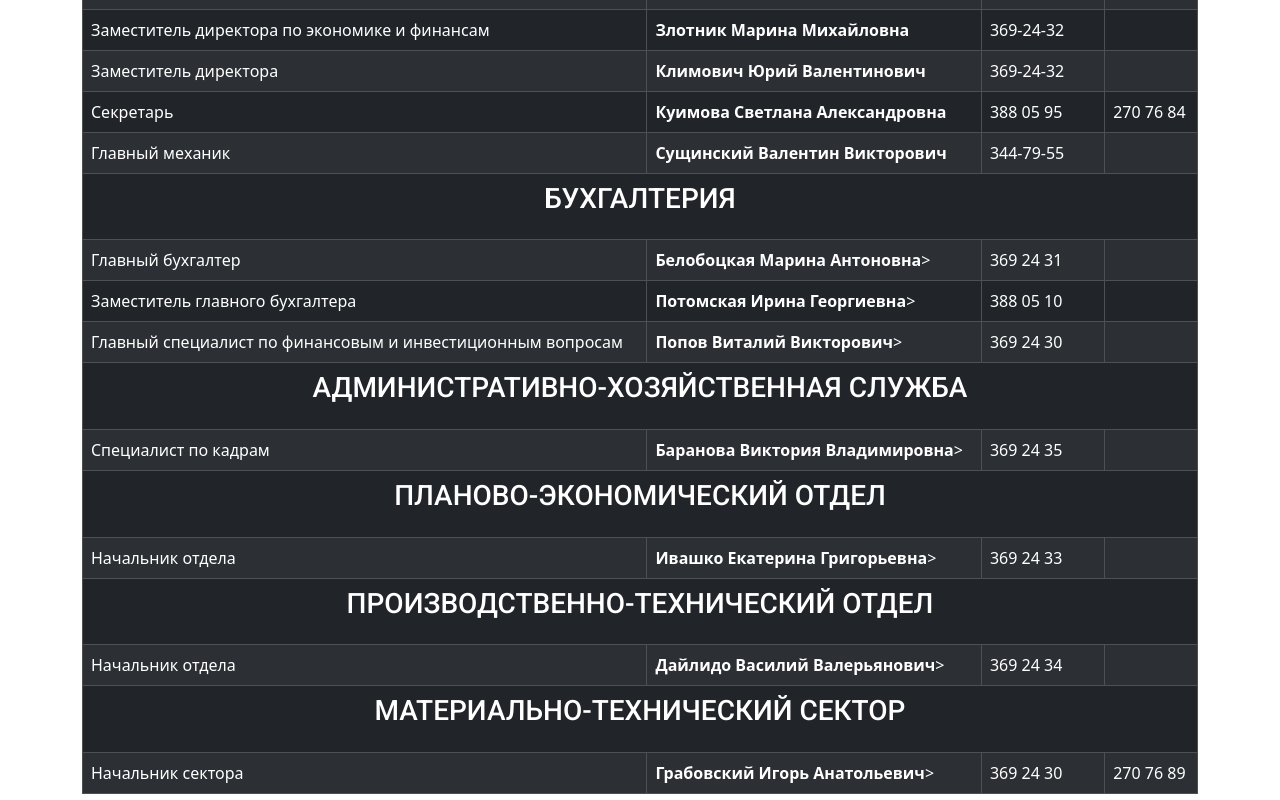
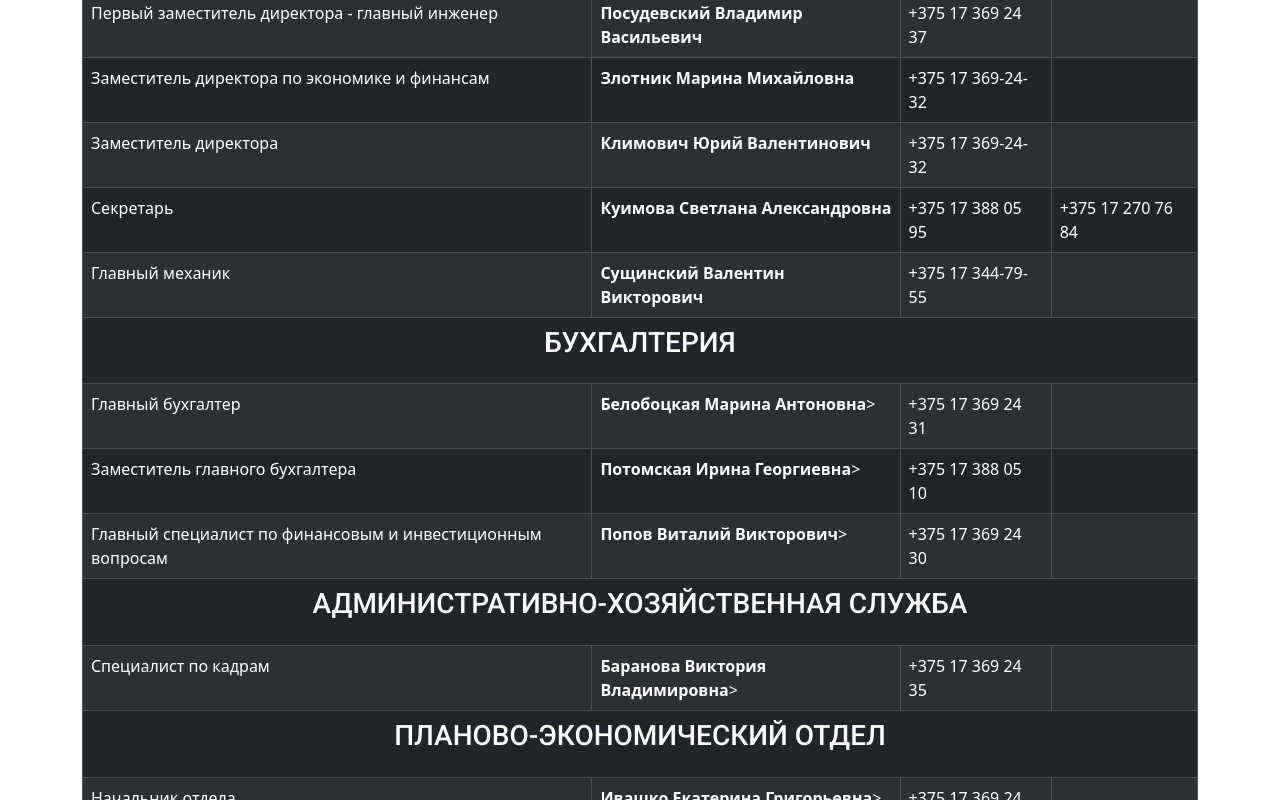
Before and after one commit to dima9997038/upconstract_react, a React (Create React App) app: page /contact in a window 1280 px wide. Shown: the part 440-1240 px from the top of the page. Built offline with nearby package versions, Linux system fonts and the light colour scheme.

Commit message:
Deploy 18

```diff
--- a/src/components/HeaderComponent.js
+++ b/src/components/HeaderComponent.js
@@ -98,7 +98,7 @@ function HeaderComponent(props) {
                                 </li>
                                 <li>
                                     <a href="https://president.gov.by/ru/documents/ukaz-no-1-ot-1-anvara-2026-g">
-                                        Год женщины
+                                        Год белорусской женщины
                                     </a>
                                 </li>
                                 <li>
--- a/src/pages/Contact.jsx
+++ b/src/pages/Contact.jsx
@@ -30,7 +30,7 @@ function Contact(props) {
                         <td>Директор</td>
                         <td><b>Савченко Григорий Алексеевич</b></td>
                         <td>
-                            388 05 95
+                          +375 17 388 05 95
                         </td>
                         <td>
                         </td>
@@ -39,7 +39,7 @@ function Contact(props) {
                         <td>Первый заместитель директора - главный инженер</td>
                         <td><b>Посудевский Владимир Васильевич</b></td>
                         <td>
-                            369 24 37
+                            +375 17 369 24 37
                         </td>
                         <td>
                         </td>
@@ -48,7 +48,7 @@ function Contact(props) {
                         <td>Заместитель директора по экономике и финансам</td>
                         <td><b>Злотник Марина Михайловна</b></td>
                         <td>
-                            369-24-32
+                            +375 17 369-24-32
                         </td>
                         <td>
                         </td>
@@ -57,7 +57,7 @@ function Contact(props) {
                         <td>Заместитель директора</td>
                         <td><b>Климович Юрий Валентинович</b></td>
                         <td>
-                            369-24-32
+                            +375 17 369-24-32
                         </td>
                         <td>
                         </td>
@@ -66,17 +66,17 @@ function Contact(props) {
                         <td>Секретарь</td>
                         <td><b>Куимова Светлана Александровна</b></td>
                         <td>
-                            388 05 95
+                            +375 17 388 05 95
                         </td>
                         <td>
-                            270 76 84
+                            +375 17 270 76 84
                         </td>
                     </tr>
                     <tr>
                         <td>Главный механик</td>
                         <td><b>Сущинский Валентин Викторович</b></td>
                         <td>
-                            344-79-55
+                            +375 17 344-79-55
                         </td>
                         <td>
                         </td>
@@ -90,7 +90,7 @@ function Contact(props) {
                         <td>Главный бухгалтер</td>
                         <td><b>Белобоцкая Марина Антоновна</b>></td>
                         <td>
-                            369 24 31
+                            +375 17 369 24 31
                         </td>
                         <td>
                         </td>
@@ -99,7 +99,7 @@ function Contact(props) {
                         <td>Заместитель главного бухгалтера</td>
                         <td><b>Потомская Ирина Георгиевна</b>></td>
                         <td>
-                            388 05 10
+                            +375 17  388 05 10
                         </td>
                         <td>
                         </td>
@@ -110,7 +110,7 @@ function Contact(props) {
                         </td>
                         <td><b>Попов Виталий Викторович</b>></td>
                         <td>
-                            369 24 30
+                            +375 17 369 24 30
                         </td>
                         <td>
                         </td>
@@ -124,7 +124,7 @@ function Contact(props) {
                         <td>Специалист по кадрам</td>
                         <td><b>Баранова Виктория Владимировна</b>></td>
                         <td>
-                            369 24 35
+                            +375 17 369 24 35
                         </td>
                         <td>
                         </td>
@@ -138,7 +138,7 @@ function Contact(props) {
                         <td>Начальник отдела</td>
                         <td><b>Ивашко Екатерина Григорьевна</b>></td>
                         <td>
-                            369 24 33
+                            +375 17 369 24 33
                         </td>
                         <td>
                         </td>
@@ -152,7 +152,7 @@ function Contact(props) {
                         <td>Начальник отдела</td>
                         <td><b>Дайлидо Василий Валерьянович</b>></td>
                         <td>
-                            369 24 34
+                            +375 17 369 24 34
                         </td>
                         <td>
                         </td>
@@ -166,9 +166,9 @@ function Contact(props) {
                         <td>Начальник сектора</td>
                         <td><b>Грабовский Игорь Анатольевич</b>></td>
                         <td>
-                            369 24 30
+                            +375 17 369 24 30
                         </td>
-                        <td>270 76 89
+                        <td>+375 17 270 76 89
                         </td>
                     </tr>
                     </tbody>
--- a/src/pages/IdeologicalWork.jsx
+++ b/src/pages/IdeologicalWork.jsx
@@ -11,11 +11,11 @@ const IdeologicalWork = () => {
         { name: "Государственная символика", url: "https://pravo.by/gosudarstvo-i-pravo/gosudarstvennaya-simvolika/gosudarstvennye-\n" +
                 "simvoly/" },
         { name: "Год белорусской женщины", url: "https://pravo.by/document/?guid=12551&p0=C22600069" },
-        { name: "Пятилетка качества", url: "https://pravo.by/document/?guid=12551&amp;p0=P32500031" },
+        { name: "Пятилетка качества", url: "https://president.gov.by/ru/documents/ukaz-no-31-ot-17-anvara-2025-g" },
         // { name: "Молодежная политика", url: "#" },
-        { name: "РОО «Белая Русь»", url: "#" },
-        { name: "ОО «Белорусский союз женщин»", url: "#" },
-        { name: "ОО «БРСМ»", url: "#" }
+        { name: "РОО «Белая Русь»", url: "https://1br.by/" },
+        { name: "ОО «Белорусский союз женщин»", url: "https://oobsg.by/" },
+        { name: "ОО «БРСМ»", url: "https://brsm.by/by" }
     ];
 
     const styles = {
```
